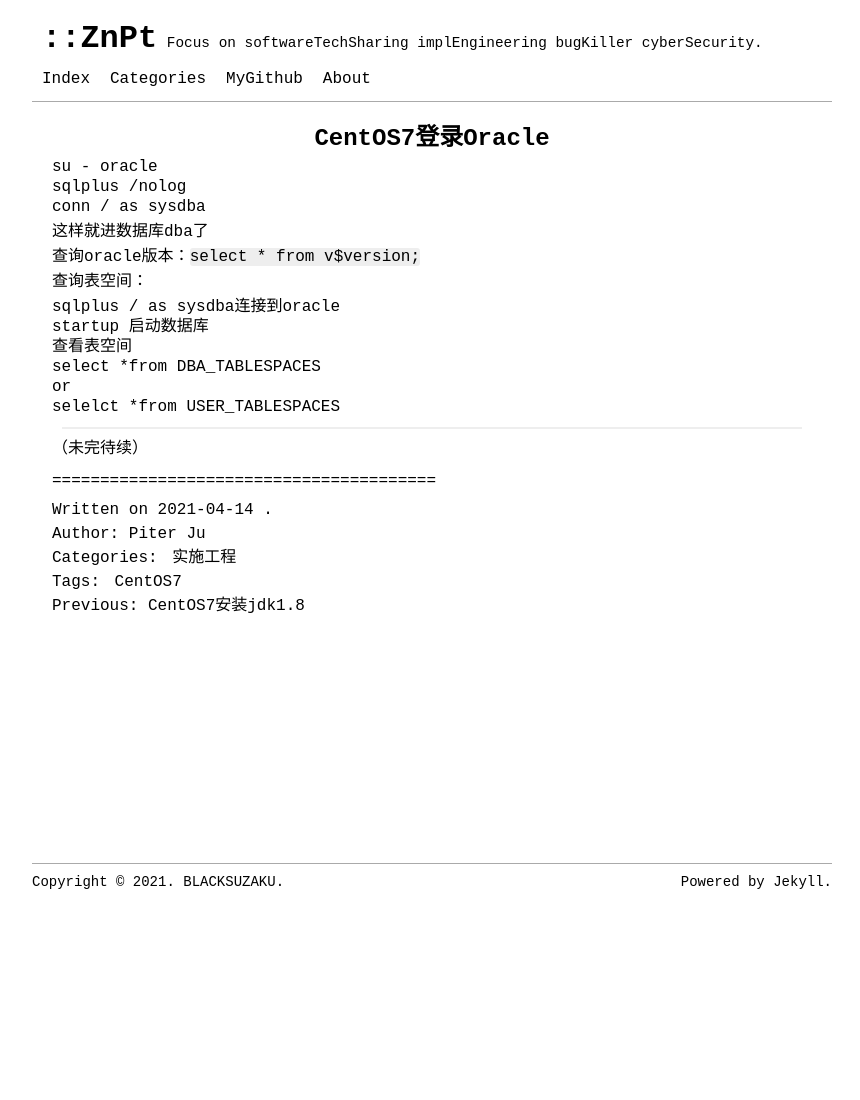
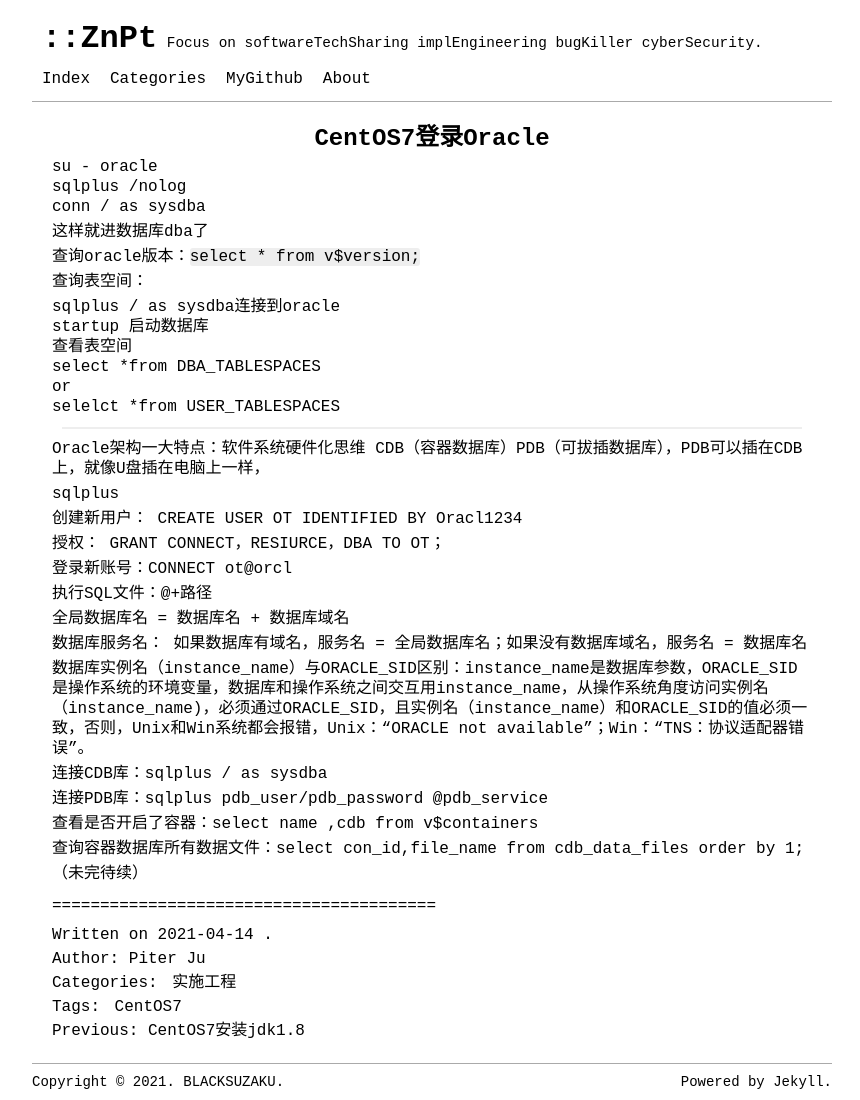
Before and after one commit to 2hux1nb0/2hux1nb0.github.io, a Jekyll site: the page built from _posts/2021-04-14-centos登录oracle.md, in a window 1280 px wide. Shown: the whole page, without its empty margins (208-1068 px from the left). Built offline with Jekyll 4.4.1, drawn with Linux system fonts in a browser that asks for light colours; before the commit the page ends 900 px from its top, so only the background shows below that.

Commit message:
Update 2021-04-14-centos登录oracle.md

```diff
--- a/_posts/2021-04-14-centos登录oracle.md
+++ b/_posts/2021-04-14-centos登录oracle.md
@@ -26,6 +26,32 @@ selelct *from USER_TABLESPACES
 
 ---
 
+Oracle架构一大特点：软件系统硬件化思维  CDB（容器数据库）PDB（可拔插数据库），PDB可以插在CDB上，就像U盘插在电脑上一样，
+
+sqlplus
+
+创建新用户： CREATE USER OT IDENTIFIED BY Oracl1234
+
+授权： GRANT CONNECT，RESIURCE，DBA TO OT；
+
+登录新账号：CONNECT ot@orcl
+
+执行SQL文件：@+路径
+
+全局数据库名 = 数据库名 + 数据库域名
+
+数据库服务名： 如果数据库有域名，服务名 = 全局数据库名；如果没有数据库域名，服务名 = 数据库名
+
+数据库实例名（instance_name）与ORACLE_SID区别：instance_name是数据库参数，ORACLE_SID是操作系统的环境变量，数据库和操作系统之间交互用instance_name，从操作系统角度访问实例名（instance_name)，必须通过ORACLE_SID，且实例名（instance_name）和ORACLE_SID的值必须一致，否则，Unix和Win系统都会报错，Unix：“ORACLE not available”；Win：“TNS：协议适配器错误”。
+
+连接CDB库：sqlplus / as sysdba
+
+连接PDB库：sqlplus pdb_user/pdb_password @pdb_service
+
+查看是否开启了容器：select name ,cdb from v$containers
+
+查询容器数据库所有数据文件：select con_id,file_name from cdb_data_files order by 1;
+
 
 
 （未完待续）
```
